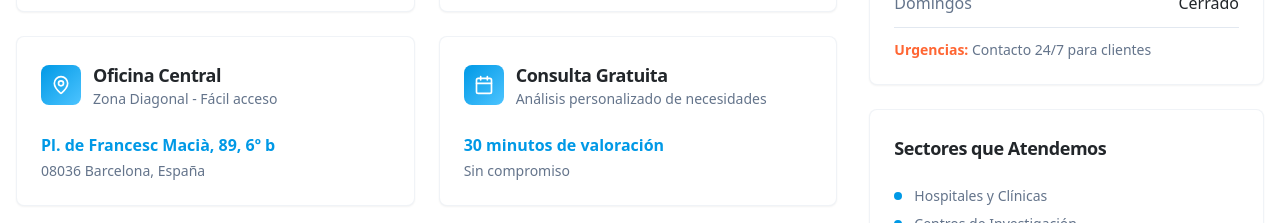
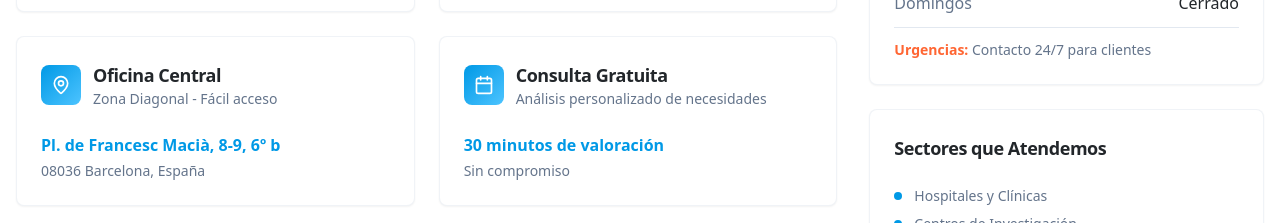
Before and after one commit to Irgb77/keilar-medtech-innovate, a React (Vite) app: page / in a window 1280 px wide. Shown: the part 5160-5383 px from the top of the page. Built offline with nearby package versions, Linux system fonts and the light colour scheme.

Commit message:
Update office address
Change the office address in the "Oficina Central" section.

```diff
--- a/src/components/ContactSection.tsx
+++ b/src/components/ContactSection.tsx
@@ -21,7 +21,7 @@ const ContactSection = () => {
     {
       icon: MapPin,
       title: "Oficina Central",
-      value: "Pl. de Francesc Macià, 89, 6º b",
+      value: "Pl. de Francesc Macià, 8-9, 6º b",
       secondary: "08036 Barcelona, España",
       description: "Zona Diagonal - Fácil acceso"
     },
```
